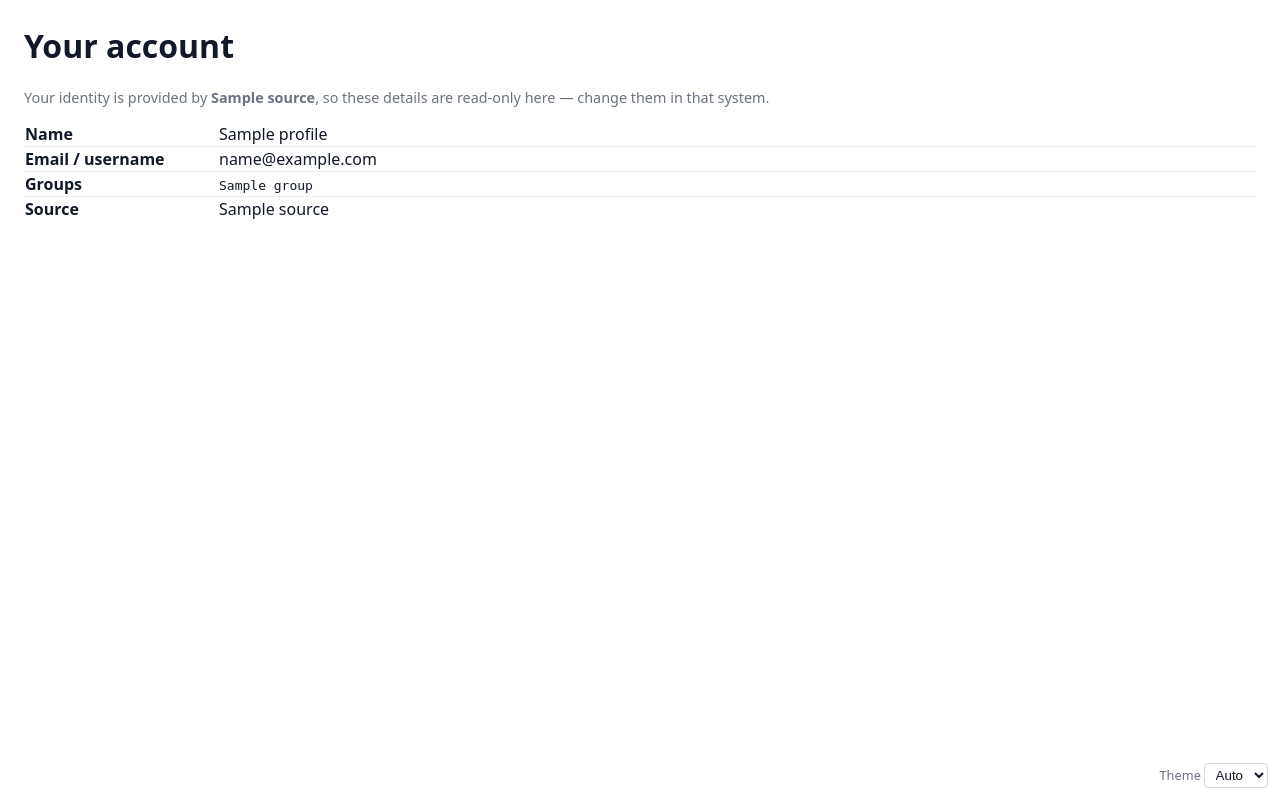
After one commit to brett6320/fpbx_ivr_manager, a FastAPI app: template app/web/templates/account.html in a window 1280 px wide. The commit adds this page. Run offline with FastAPI, Linux system fonts and the light colour scheme; the template is opened without the code that fills it: most values are stand-ins (such as "Sample title", 1, 10 or a date in 2020); parts of the project's set-up code (start-up, migrations or seed data) failed here and were passed over.

Commit message:
Self-service account page: edit name/password (local) or read-only identity (external) (#53)
Co-authored-by: Brett <25758102+ngen-brett@users.noreply.github.com>

```diff
--- a/app/web/routes.py
+++ b/app/web/routes.py
@@ -48,6 +48,23 @@ from app.service import (
 require_schedules = authz.require(MANAGE_SCHEDULES)
 # auth administration requires the manage_users permission
 require_users = authz.require(MANAGE_USERS)
+
+
+def require_login(request: Request) -> dict:
+    """Any authenticated user (no specific permission needed), e.g. own account."""
+    user = request.session.get("user")
+    if not user:
+        raise HTTPException(status_code=307, headers={"Location": "/auth/login"})
+    return user
+
+
+# how a user's identity is sourced, for the read-only account view
+_SOURCE_LABELS = {
+    "local": "Local database",
+    "entra": "Microsoft Entra ID (SSO)",
+    "ldap": "LDAP directory",
+    "fpbx": "FusionPBX users",
+}
 
 log = logging.getLogger("fpbx_ivr_manager")
 
@@ -165,6 +182,63 @@ def callback(request: Request, code: str = "", state: str = ""):
 def logout(request: Request):
     request.session.clear()
     return RedirectResponse("/", status_code=303)
+
+
+# ---- self-service account (own name/password if local; else read-only identity) ----
+def _account_ctx(request: Request, user: dict, *, saved: bool = False, error: str | None = None) -> dict:
+    username = user.get("email")
+    local_user = local.get_user(username) if username else None
+    is_local = local_user is not None
+    return {
+        "user": user,
+        "is_local": is_local,
+        "source": "Local database" if is_local else _SOURCE_LABELS.get(backend.kind(), backend.kind()),
+        "profile": {
+            "name": local_user["display_name"] if is_local else user.get("name"),
+            "email": user.get("email"),
+            "groups": user.get("groups") or [],
+        },
+        "saved": saved,
+        "error": error,
+    }
+
+
+@router.get("/account", response_class=HTMLResponse)
+def account(request: Request, user: dict = Depends(require_login), saved: int = 0):
+    return templates.TemplateResponse(
+        request, "account.html", _account_ctx(request, user, saved=bool(saved))
+    )
+
+
+@router.post("/account")
+async def account_update(request: Request, user: dict = Depends(require_login)):
+    username = user.get("email")
+    if not (username and local.get_user(username)):
+        # external-identity users can't edit here; their profile is read-only
+        raise HTTPException(status_code=403, detail="Your profile is managed by your identity provider.")
+    form = await request.form()
+    display_name = (form.get("display_name") or "").strip()
+    new_password = form.get("new_password") or ""
+    confirm = form.get("confirm_password") or ""
+    current = form.get("current_password") or ""
+
+    def _err(msg: str):
+        return templates.TemplateResponse(
+            request, "account.html", _account_ctx(request, user, error=msg), status_code=400
+        )
+
+    if new_password:
+        if not local.authenticate(username, current):
+            return _err("Current password is incorrect.")
+        if new_password != confirm:
+            return _err("New passwords do not match.")
+        local.set_password(username, new_password)
+
+    if display_name and display_name != local.get_user(username)["display_name"]:
+        local.set_display_name(username, display_name)
+        request.session["user"] = {**user, "name": display_name}  # reflect in the nav
+
+    return RedirectResponse("/account?saved=1", status_code=303)
 
 
 # ---- MFA (local admins) ----
--- /dev/null
+++ b/app/web/templates/account.html
@@ -0,0 +1,51 @@
+{% extends "base.html" %}
+{% block body %}
+<h1>Your account</h1>
+
+{% if saved %}<div class="preview" style="border-left-color:var(--ok);">Saved.</div>{% endif %}
+{% if error %}<div class="preview" style="border-left-color:var(--danger);">{{ error }}</div>{% endif %}
+
+{% if is_local %}
+<p class="muted">Your account lives in the app's <strong>{{ source }}</strong>. Update
+your display name or password below.</p>
+
+<form method="post" action="/account">
+  <label>Display name</label>
+  <input name="display_name" value="{{ profile.name }}" required>
+
+  <label>Username / email</label>
+  <input value="{{ profile.email }}" readonly>
+  <p class="muted">Your sign-in username can't be changed here.</p>
+
+  <h2 style="margin-top:1.25rem;">Change password</h2>
+  <p class="muted">Leave these blank to keep your current password.</p>
+  <label>Current password</label>
+  <input type="password" name="current_password" autocomplete="current-password">
+  <div class="grid2">
+    <div><label>New password</label><input type="password" name="new_password" autocomplete="new-password"></div>
+    <div><label>Confirm new password</label><input type="password" name="confirm_password" autocomplete="new-password"></div>
+  </div>
+
+  <button type="submit">Save changes</button>
+</form>
+
+<h2 style="margin-top:1.5rem;">Groups</h2>
+{% if profile.groups %}
+<p class="muted">{% for g in profile.groups %}<code>{{ g }}</code>{% if not loop.last %}, {% endif %}{% endfor %}</p>
+{% else %}<p class="muted">No groups.</p>{% endif %}
+
+{% else %}
+<p class="muted">Your identity is provided by <strong>{{ source }}</strong>, so these
+details are read-only here — change them in that system.</p>
+
+<table style="width:100%; border-collapse:collapse;">
+  <tbody>
+    <tr style="border-bottom:1px solid var(--border-light);"><th style="text-align:left; width:12rem;">Name</th><td>{{ profile.name or '—' }}</td></tr>
+    <tr style="border-bottom:1px solid var(--border-light);"><th style="text-align:left;">Email / username</th><td>{{ profile.email or '—' }}</td></tr>
+    <tr style="border-bottom:1px solid var(--border-light);"><th style="text-align:left;">Groups</th>
+      <td>{% if profile.groups %}{% for g in profile.groups %}<code>{{ g }}</code>{% if not loop.last %}, {% endif %}{% endfor %}{% else %}—{% endif %}</td></tr>
+    <tr><th style="text-align:left;">Source</th><td>{{ source }}</td></tr>
+  </tbody>
+</table>
+{% endif %}
+{% endblock %}
--- a/app/web/templates/base.html
+++ b/app/web/templates/base.html
@@ -89,7 +89,7 @@
     <a href="/admin/compat"{% if path.startswith('/admin/compat') %} class="active"{% endif %}>Compatibility</a>
     {% endif %}
     <span class="sep"></span>
-    <span class="who">{{ nav_user.name }}</span>
+    <a href="/account"{% if path.startswith('/account') %} class="active"{% endif %} title="Your account">{{ nav_user.name }}</a>
     <a href="/auth/logout">Sign&nbsp;out</a>
   </div>
 </nav>
```
Also changed, not shown: tests/test_account.py (added, +93 -0 lines).
